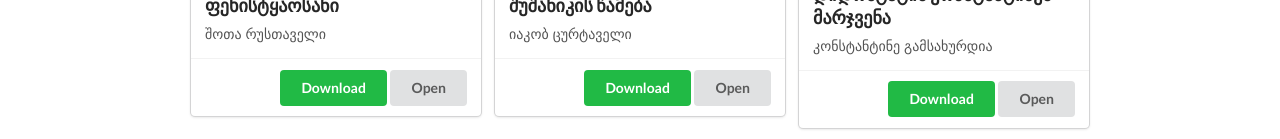
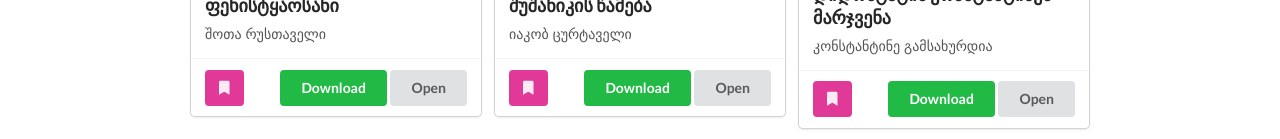
Before and after one commit to Tuxa4Life/Tuxas-Library, a React (Create React App) app: page / in a window 1280 px wide. Shown: the part 399-538 px from the top of the page. Built offline with nearby package versions, Linux system fonts and the light colour scheme; grey boxes are pictures that could not be loaded.

Commit message:
Adding bookmarks

```diff
--- a/src/Components/BookCard.jsx
+++ b/src/Components/BookCard.jsx
@@ -1,6 +1,17 @@
 import React from "react";
 
 const BookCard = ({title, desc, imgLink, bookId}) => {
+
+    const bookmark = () => {
+        if (localStorage.getItem('bookmarks')) {
+            let tmp = JSON.parse(localStorage.getItem('bookmarks'))
+            tmp.unshift({title: title, desc: desc, imgLink: imgLink, bookId: bookId})
+            localStorage.setItem('bookmarks', JSON.stringify(tmp))
+        } else {
+            let tmp = [{title: title, desc: desc, imgLink: imgLink, bookId: bookId}]
+            localStorage.setItem('bookmarks', JSON.stringify(tmp))
+        }
+    }
 
     return (
         <div className="ui card" style={{margin: '7px'}}>
@@ -14,7 +25,10 @@ const BookCard = ({title, desc, imgLink, bookId}) => {
                 </div>
             </div>
             <div className="extra content">
-                <a className="ui button  right floated" target={'_blank'} href={`https://drive.google.com/file/d/${bookId}/view?usp=sharing`}>Open</a>
+                <button className="ui button icon pink" onClick={bookmark}>
+                    <i className="icon bookmark"></i>
+                </button>
+                <a className="ui button right floated" target={'_blank'} href={`https://drive.google.com/file/d/${bookId}/view?usp=sharing`}>Open</a>
                 <a className="ui button green right floated" href={`https://drive.google.com/uc?id=${bookId}&export=download`}>Download</a>
             </div>
         </div>
--- a/src/Components/MainLibraryPage.jsx
+++ b/src/Components/MainLibraryPage.jsx
@@ -9,7 +9,7 @@ const MainLibraryPage = ({books, setBooks}) => {
         if (!books.length) {
             axios({
                 method: 'get',
-                url: 'https://v1.nocodeapi.com/tuxa7/drive/bvUmoUzFruklxFSI/listFiles',
+                url: 'https://v1.nocodeapi.com/tuxa7/drive/vlnOAbuinqSaTMGt/listFiles',  // ***********7
                 params: {},
             }).then(function (response) {
                 setBooks(response.data.files)
```
